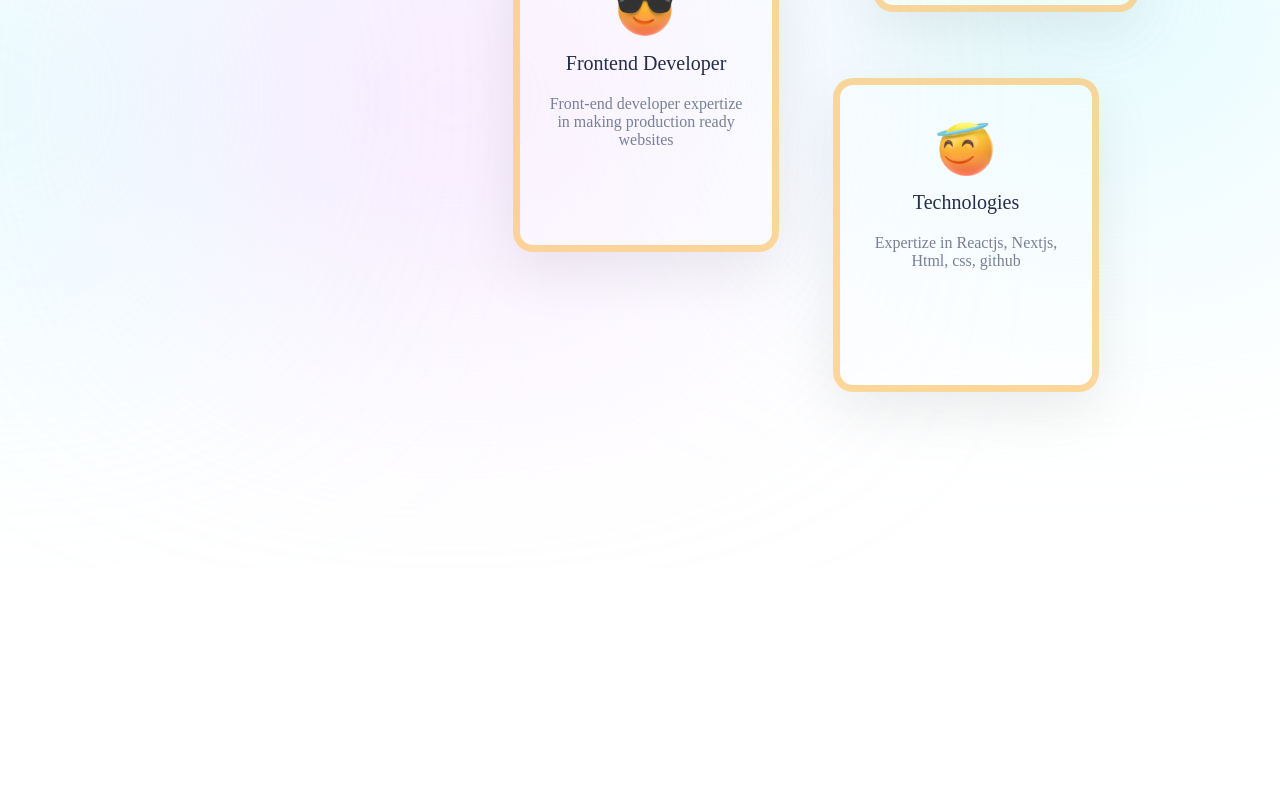
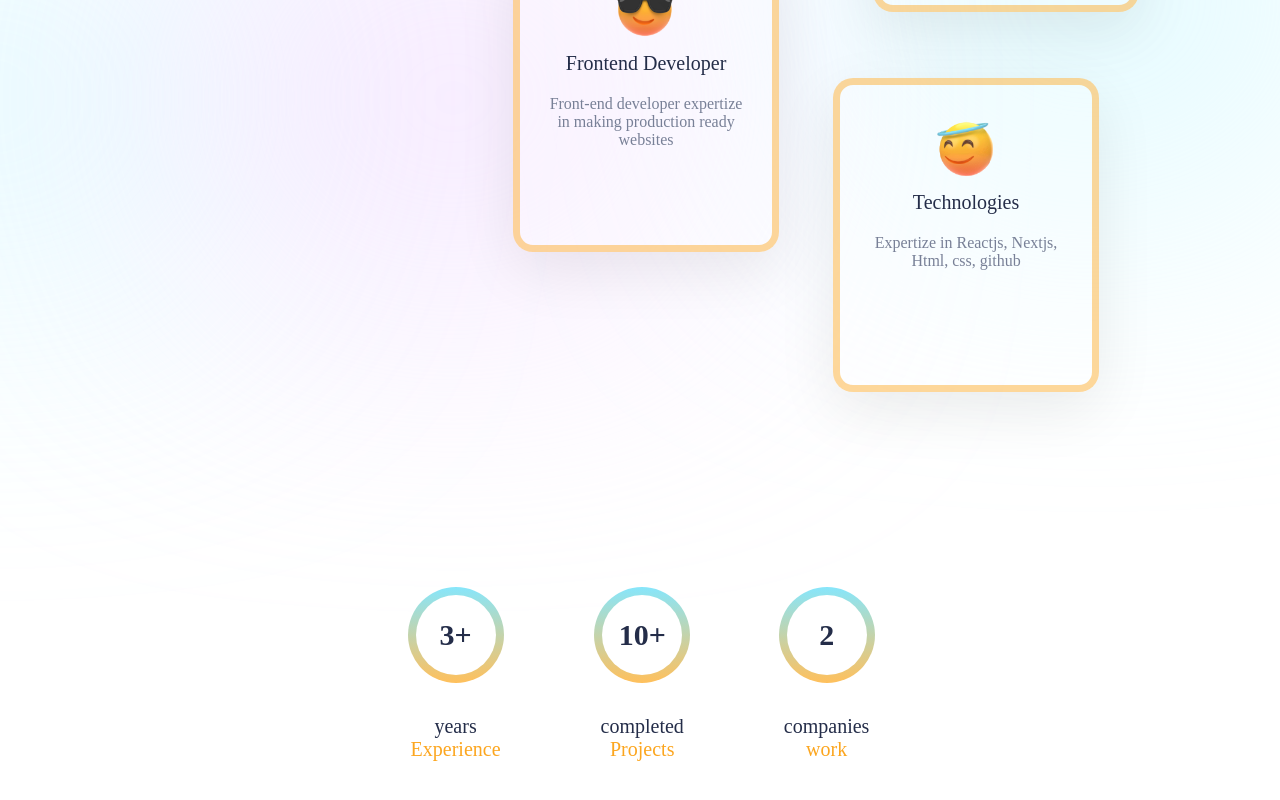
Before and after one commit to kanaktyagi/portfolio, a React (Create React App) app: page / in a window 1280 px wide. Shown: the part 1368-2168 px from the top of the page. Before the commit the page ends 1936 px from the top, so only its background shows below. Built offline with nearby package versions, Linux system fonts and the light colour scheme.

Commit message:
Added the experience part for the portfolio-site

```diff
--- a/src/App.js
+++ b/src/App.js
@@ -2,12 +2,14 @@
 import './App.css'
 import Intro from "./Components/Intro/Intro";
 import Services from "./Components/Services/Services";
+import Experience from "./Components/Experience/Experience";
 function App() {
   return (
     <div className="App">
       <Navbar/>
       <Intro/>
       <Services/>
+      <Experience/>
     </div>
   );
 }
--- /dev/null
+++ b/src/Components/Experience/Experience.css
@@ -0,0 +1,49 @@
+.experience {
+    display: flex;
+    align-items: center;
+    justify-content: center;
+    gap: 5rem;
+    height: 30vh;
+    margin-bottom: 8rem;
+}
+.achievement{
+    display: flex;
+    flex-direction: column;
+    align-items: center;
+}
+.circle{
+    width: 4rem;
+    height: 4rem;
+    background: white;
+    border-radius: 100%;
+    position: relative;
+    display: flex;
+    align-items: center;
+    justify-content: center;
+    font-size: 1.5rem;
+    font-weight: bold;
+    margin-bottom: 2rem;
+}
+.circle::before {
+    border-radius: 100%;
+    content: '';
+    background-image: linear-gradient(to bottom, #87e6fb 0%, #ffc05c 100%);
+    top: -8px;
+    left: -8px;
+    bottom: -8px;
+    right: -8px;
+    position: absolute;
+    z-index:-1;
+    /* box-shadow: var(--boxShadow); */
+
+}
+.achievement span:nth-of-type(2){
+    color: var(--orange);
+}
+
+
+@media screen and (max-width: 480px) {
+    .experience{
+        transform: scale(0.7);
+    }
+}
--- /dev/null
+++ b/src/Components/Experience/Experience.jsx
@@ -0,0 +1,26 @@
+import React from 'react'
+import './Experience.css'
+
+function Experience() {
+  return (
+    <div className="experience">
+      <div className="achievement">
+        <div className="circle">3+</div>
+        <span>years</span>
+        <span>Experience</span>
+      </div>
+      <div className='achievement'>
+        <div className='circle'>10+</div>
+        <span>completed</span>
+        <span>Projects</span>
+      </div>
+      <div className='achievement'>
+        <div className='circle'>2</div>
+        <span>companies</span>
+        <span>work</span>
+      </div>
+    </div>
+  )
+}
+
+export default Experience
```
